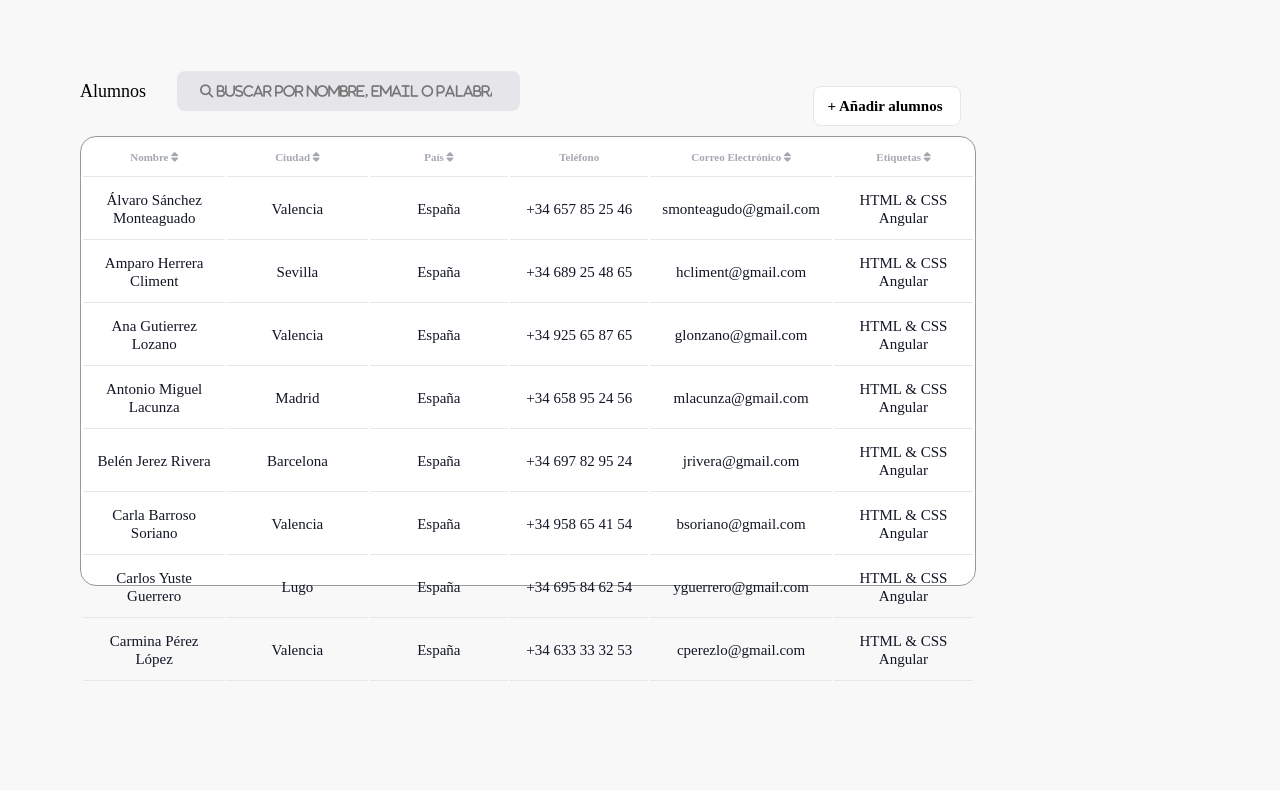
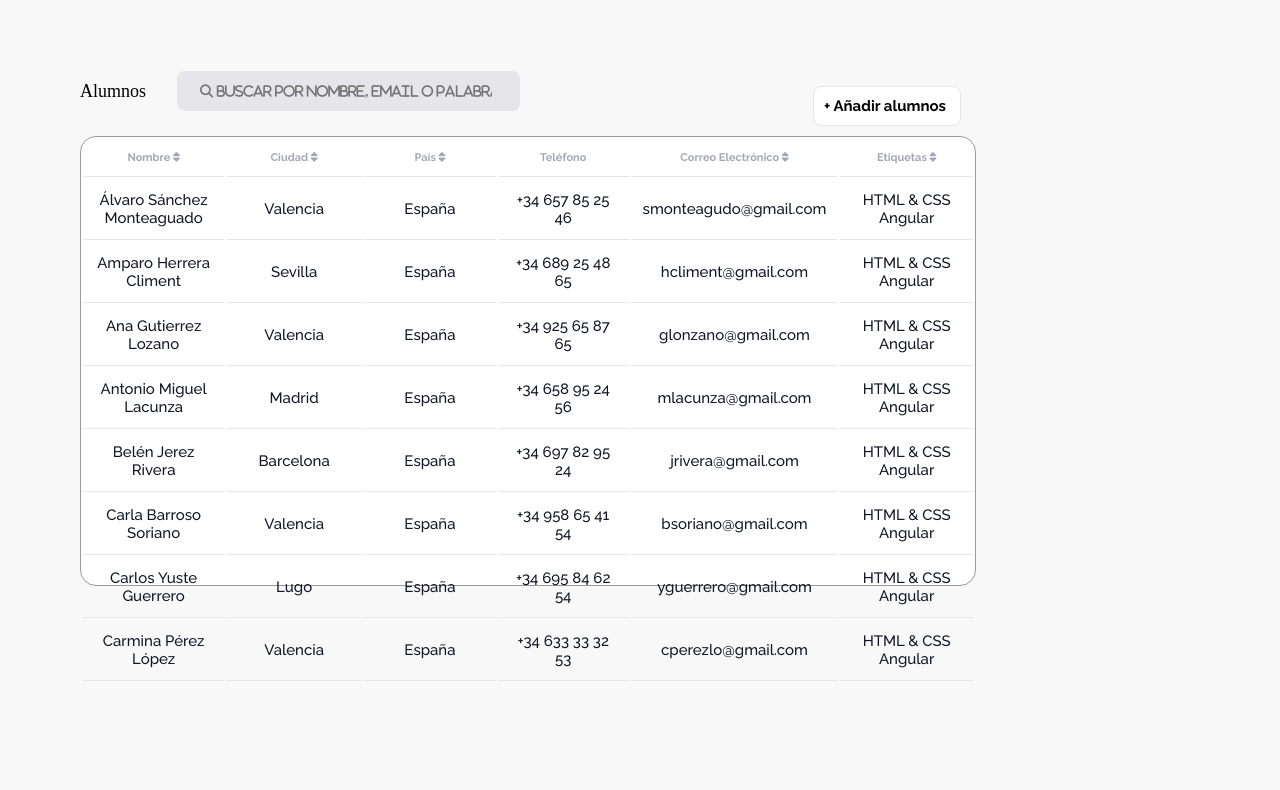
Before and after one commit to JuanCarlosFR26/Excel--First-Commits, a plain HTML site: page 1StProject-Alumnos/index.html in a window 1280 px wide. Shown: the part 74-864 px from the top of the page. Drawn offline with Linux system fonts and the light colour scheme.

Commit message:
Update index.html

```diff
--- a/1StProject-Alumnos/index.html
+++ b/1StProject-Alumnos/index.html
@@ -8,6 +8,10 @@
     <link rel="stylesheet" href="style.css">
     <!--FONT AWESOME-->
     <script src="https://kit.fontawesome.com/ac29e13ac3.js" crossorigin="anonymous"></script>
+    <!--GOOGLE FONT-->
+    <link rel="preconnect" href="https://fonts.googleapis.com">
+    <link rel="preconnect" href="https://fonts.gstatic.com" crossorigin>
+    <link href="https://fonts.googleapis.com/css2?family=Raleway:wght@100;200;300;400;500;600;700;800&display=swap" rel="stylesheet">
 </head>
 <body>
 
```
